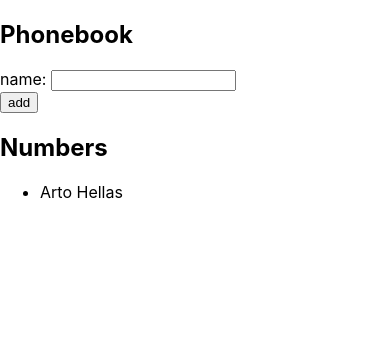
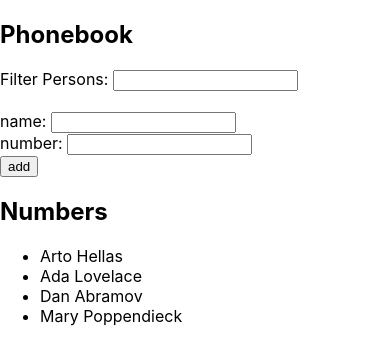
Before and after one commit to antoniovalverde/fullstackopen2021, a React (Create React App) app in the folder part02/phonebook/: page / in a window 390 px wide. Shown: the top 364 px of the page. Built offline with nearby package versions, Linux system fonts and the light colour scheme; the HTML template or start-up script is replaced by a standard one.

Commit message:
Ejercicio 2.9 (phonebook)

```diff
--- a/part02/phonebook/src/App.js
+++ b/part02/phonebook/src/App.js
@@ -1,55 +1,83 @@
 import React, { useState } from 'react'
 
 const Personas = (props) => {
+
+  const filtrados = props.listado.filter(
+    persona => persona.name.toLowerCase().includes(props.filtro.toLowerCase())
+  )
+
   return (
     <div>
       <ul>
-        {props.listado.map(tema => <li key={tema.name}>{tema.name}</li>)}
+        {filtrados.map(tema => <li key={tema.name}>{tema.name}</li>)}
       </ul>
     </div>
   )
 }
 
 const App = () => {
-  const [ persons, setPersons ] = useState([
-    { name: 'Arto Hellas' }
-  ])
+    const [persons, setPersons] = useState([
+        { name: 'Arto Hellas', number: '040-123456' },
+        { name: 'Ada Lovelace', number: '39-44-5323523' },
+        { name: 'Dan Abramov', number: '12-43-234345' },
+        { name: 'Mary Poppendieck', number: '39-23-6423122' }
+      ])
   const [ newName, setNewName ] = useState('')
+  const [newNumero, setNewNumero] = useState('')
+  const [newFiltro, setNewFiltro] = useState('')
 
   const handleCambioNombre = evento => {
       setNewName(evento.target.value);
   }
 
-  const addNombre = (evento) => {
+  const handleCambioNumero = evento => {
+    setNewNumero(evento.target.value);
+  }
+
+  const handleFiltrarPersonas = evento => {
+    setNewFiltro(evento.target.value);
+
+
+  }
+
+  const addPersona = (evento) => {
       evento.preventDefault()
 
-      const found = persons.find(element => element.name === newName);
+      const foundNombre = persons.find(element => element.name === newName);
 
-      console.log(found)
-      if(found === undefined){
+      console.log(foundNombre)
+      if(foundNombre === undefined){
         const nombreObjeto = {
-          name: newName
+          name: newName,
+          number: newNumero
         }
         setPersons(persons.concat(nombreObjeto))
         setNewName('')
+        setNewNumero('')
       }else{
         alert(`${newName} is already added to phonebook`)
       }
-  }
+   }
 
   return (
     <div>
       <h2>Phonebook</h2>
-      <form onSubmit={addNombre}>
+      <div>
+          Filter Persons: <input onChange={handleFiltrarPersonas}/>
+      </div>
+      <br />
+      <form onSubmit={addPersona}>
         <div>
           name: <input value={newName} onChange={handleCambioNombre}/>
+          <br />
+          number: <input value={newNumero} onChange={handleCambioNumero}/>
         </div>
         <div>
           <button type="submit">add</button>
         </div>
       </form>
       <h2>Numbers</h2>
-      <Personas listado={persons} />
+      <Personas listado={persons} filtro={newFiltro}/>
     </div>
   )
 }
```
